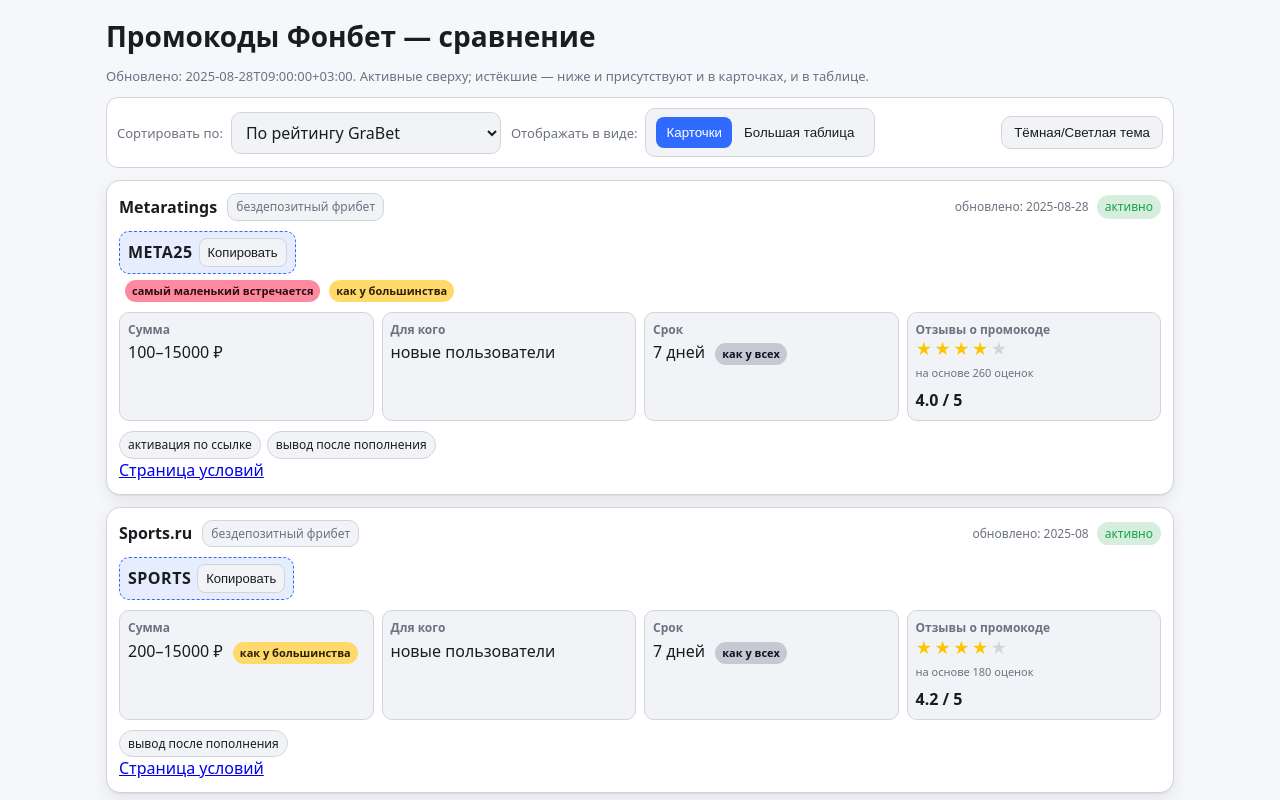
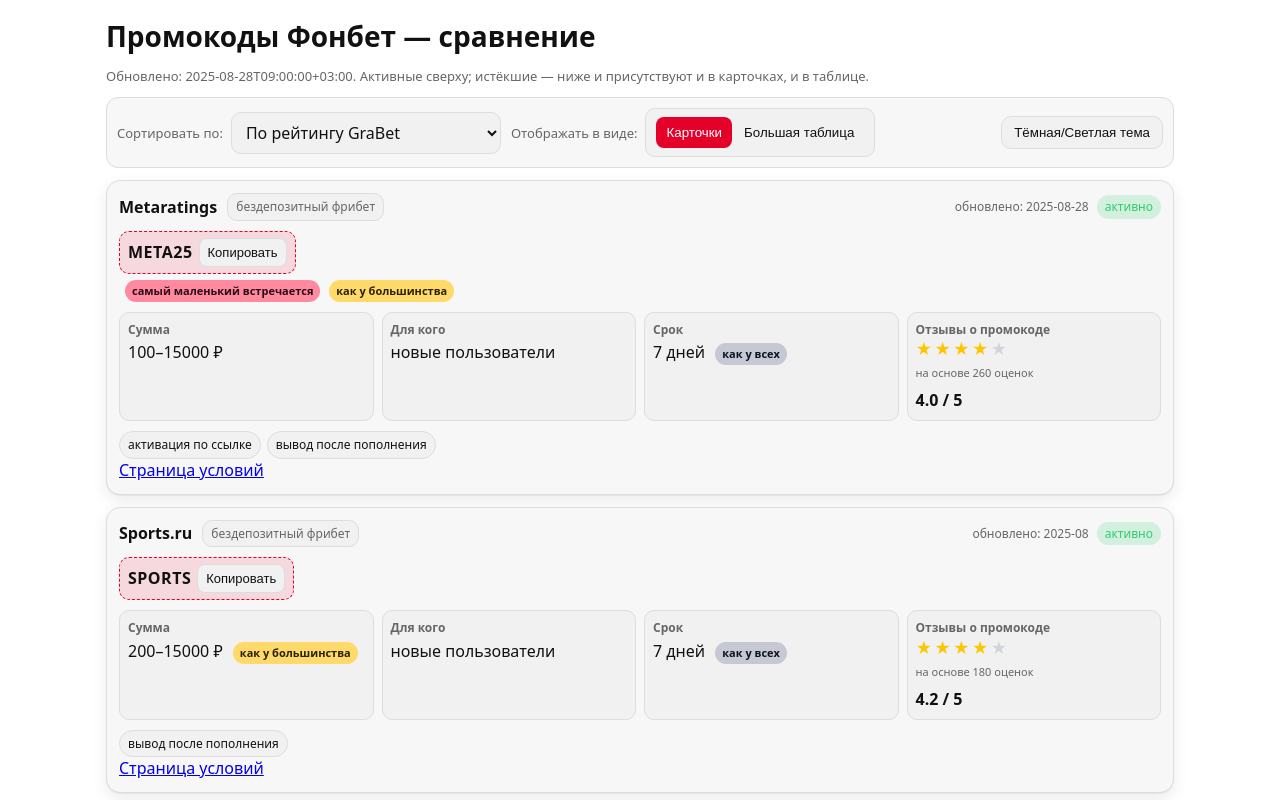
Before and after one commit to 6601823/grabet, a plain HTML site: page promo-fonbet.html in a window 1280 px wide. Shown: the top 800 px of the page. Drawn offline with Linux system fonts and the light colour scheme.

Commit message:
Update fonbet.css

```diff
--- a/assets/themes/fonbet.css
+++ b/assets/themes/fonbet.css
@@ -1,25 +1,53 @@
-/* FONBET theme tokens */
+/* === Fonbet theme === */
+/* Светлая (основная для Fonbet, белый фон + красный акцент) */
 :root{
-  --bg:#0f1115; --card:#161922; --text:#e7e9ee; --muted:#9aa3b2;
-  --stroke:#22283a; --chip:#232836;
-  --primary:#1e5fff; --primary-contrast:#ffffff;
-  --ok:#2ecc71; --warn:#f39c12; --bad:#e74c3c;
+  --bg:#ffffff;
+  --card:#f7f7f7;
+  --text:#111111;
+  --muted:#666666;
+  --stroke:#dddddd;
+  --chip:#f1f1f1;
+
+  --primary:#e50029;           /* фирменный красный */
+  --primary-contrast:#ffffff;
+
+  --ok:#2ecc71;
+  --warn:#f39c12;
+  --bad:#e74c3c;
 }
 
-/* ручной переключатель темы (data-theme="light") */
-:root[data-theme="light"]{
-  --bg:#f6f7fa; --card:#ffffff; --text:#1a1c21; --muted:#6b7280;
-  --stroke:#d1d5db; --chip:#f1f3f7;
-  --primary:#2f6bff; --primary-contrast:#ffffff;
-  --ok:#16a34a; --warn:#b45309; --bad:#dc2626;
+/* Тёмная версия (ручной тумблер или системная dark) */
+:root[data-theme="dark"]{
+  --bg:#0f0f0f;
+  --card:#181818;
+  --text:#eaeaea;
+  --muted:#999999;
+  --stroke:#2a2a2a;
+  --chip:#222222;
+
+  --primary:#ff3344;           /* яркий красный на тёмном фоне */
+  --primary-contrast:#ffffff;
+
+  --ok:#27d17a;
+  --warn:#ffb84d;
+  --bad:#ff6b6b;
 }
 
-/* если пользователь не выбирал вручную, уважаем системную светлую */
-@media (prefers-color-scheme: light){
+/* fallback: если системная светлая и нет ручного выбора */
+@media (prefers-color-scheme: dark){
   :root:not([data-theme]){
-    --bg:#f6f7fa; --card:#ffffff; --text:#1a1c21; --muted:#6b7280;
-    --stroke:#d1d5db; --chip:#f1f3f7;
-    --primary:#2f6bff; --primary-contrast:#ffffff;
-    --ok:#16a34a; --warn:#b45309; --bad:#dc2626;
+    --bg:#0f0f0f;
+    --card:#181818;
+    --text:#eaeaea;
+    --muted:#999999;
+    --stroke:#2a2a2a;
+    --chip:#222222;
+
+    --primary:#ff3344;
+    --primary-contrast:#ffffff;
+
+    --ok:#27d17a;
+    --warn:#ffb84d;
+    --bad:#ff6b6b;
   }
 }
```
